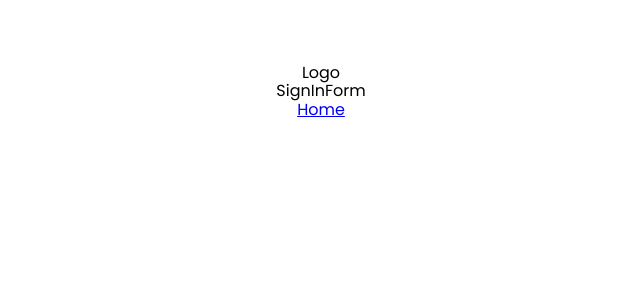
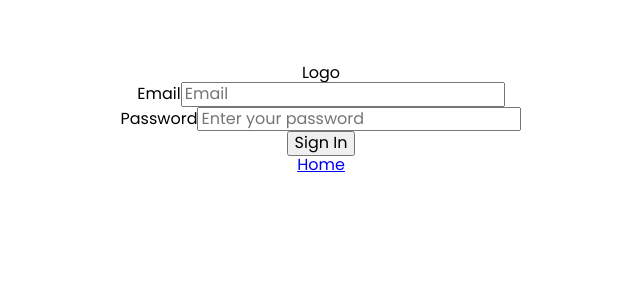
Before and after one commit to dmeshkovGit/AquaTrack, a React (Vite) app: page /signin in a window 1280 px wide. Shown: the top 300 px of the page, without its empty margins (319-959 px from the left). Built offline with nearby package versions, Linux system fonts and the light colour scheme.

Commit message:
SignInForm

```diff
--- a/src/components/SignInForm/SignInForm.jsx
+++ b/src/components/SignInForm/SignInForm.jsx
@@ -1,5 +1,76 @@
 import css from '../SignInForm/SignInForm.module.css';
 
+import { useForm } from 'react-hook-form';
+import { yupResolver } from '@hookform/resolvers/yup';
+import * as yup from 'yup';
+import { useNavigate } from 'react-router-dom';
+const schema = yup.object().shape({
+  email: yup
+    .string()
+    .email('Invalid email format')
+    .required('Email is required'),
+  password: yup
+    .string()
+    .min(8, 'Password must be at least 8 characters')
+    .required('Password is required'),
+});
+
 export default function SignInForm() {
-  return <div>SignInForm</div>;
+  const {
+    register,
+    handleSubmit,
+    formState: { errors },
+  } = useForm({
+    resolver: yupResolver(schema),
+  });
+
+  const onSubmit = async data => {
+    try {
+      // Backend request for sign in
+      const response = await fetch('https://backend-api/signin', {
+        method: 'POST',
+        headers: {
+          'Content-Type': 'application/json',
+        },
+        body: JSON.stringify(data),
+      });
+
+      const result = await response.json();
+
+      if (!response.ok) {
+        throw new Error(result.message || 'Sign in failed');
+      }
+
+      // Save token and redirect to TrackerPage
+      localStorage.setItem('token', result.token);
+      history.push('/tracker');
+    } catch (error) {
+      alert(error.message);
+    }
+  };
+
+  return (
+    <form className={css.form} onSubmit={handleSubmit(onSubmit)}>
+      <div className={css.inputGroup}>
+        <label>Email</label>
+        <input type="email" placeholder="Email" {...register('email')} />
+        {errors.email && <p className={css.error}>{errors.email.message}</p>}
+      </div>
+      <div className={css.inputGroup}>
+        <label>Password</label>
+        <input
+          type="password"
+          placeholder="Enter your password"
+          {...register('password')}
+        />
+        {errors.password && (
+          <p className={css.error}>{errors.password.message}</p>
+        )}
+      </div>
+      <button type="submit" className={css.submitButton}>
+        Sign In
+      </button>
+      <div className={css.link}></div>
+    </form>
+  );
 }
```
